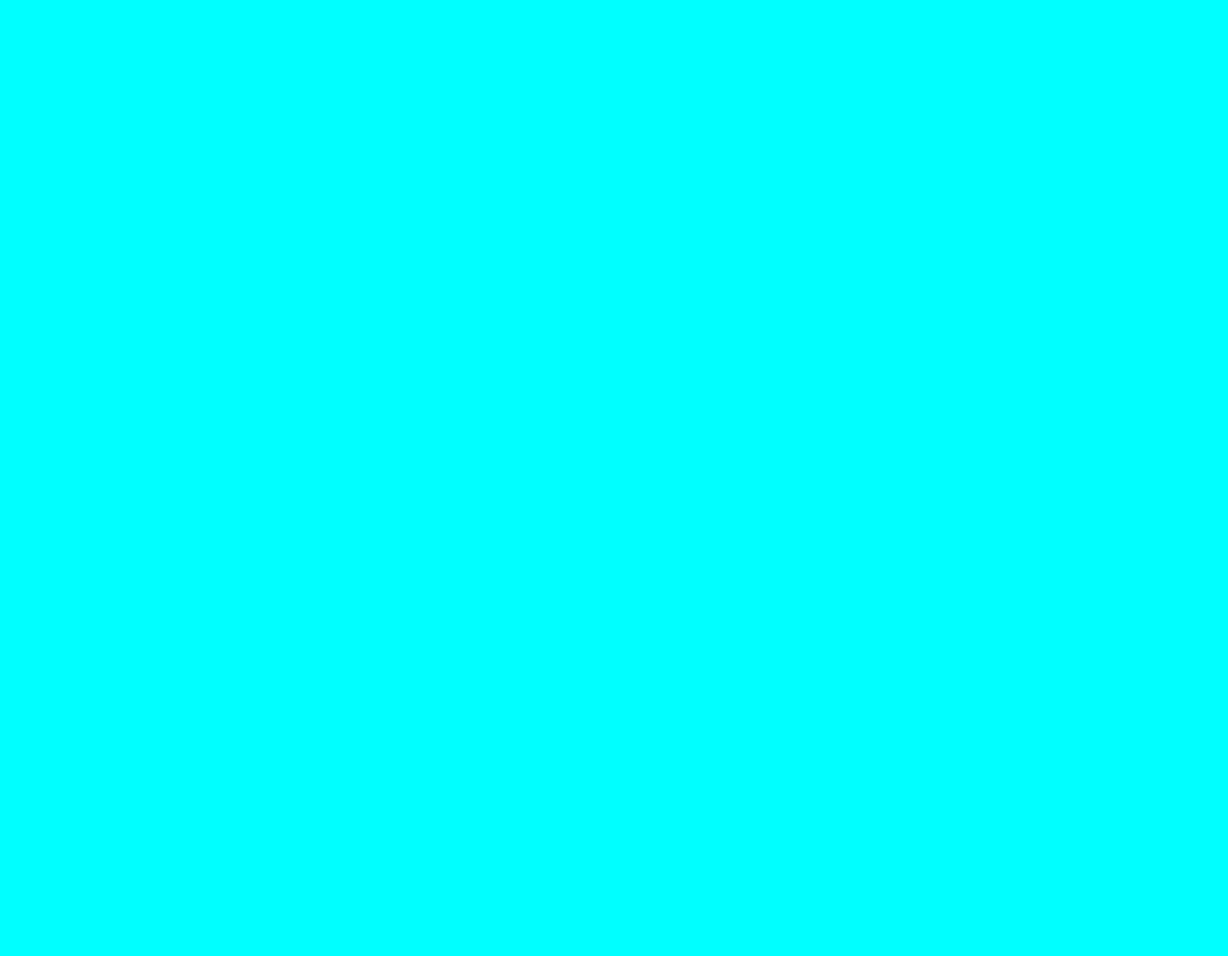
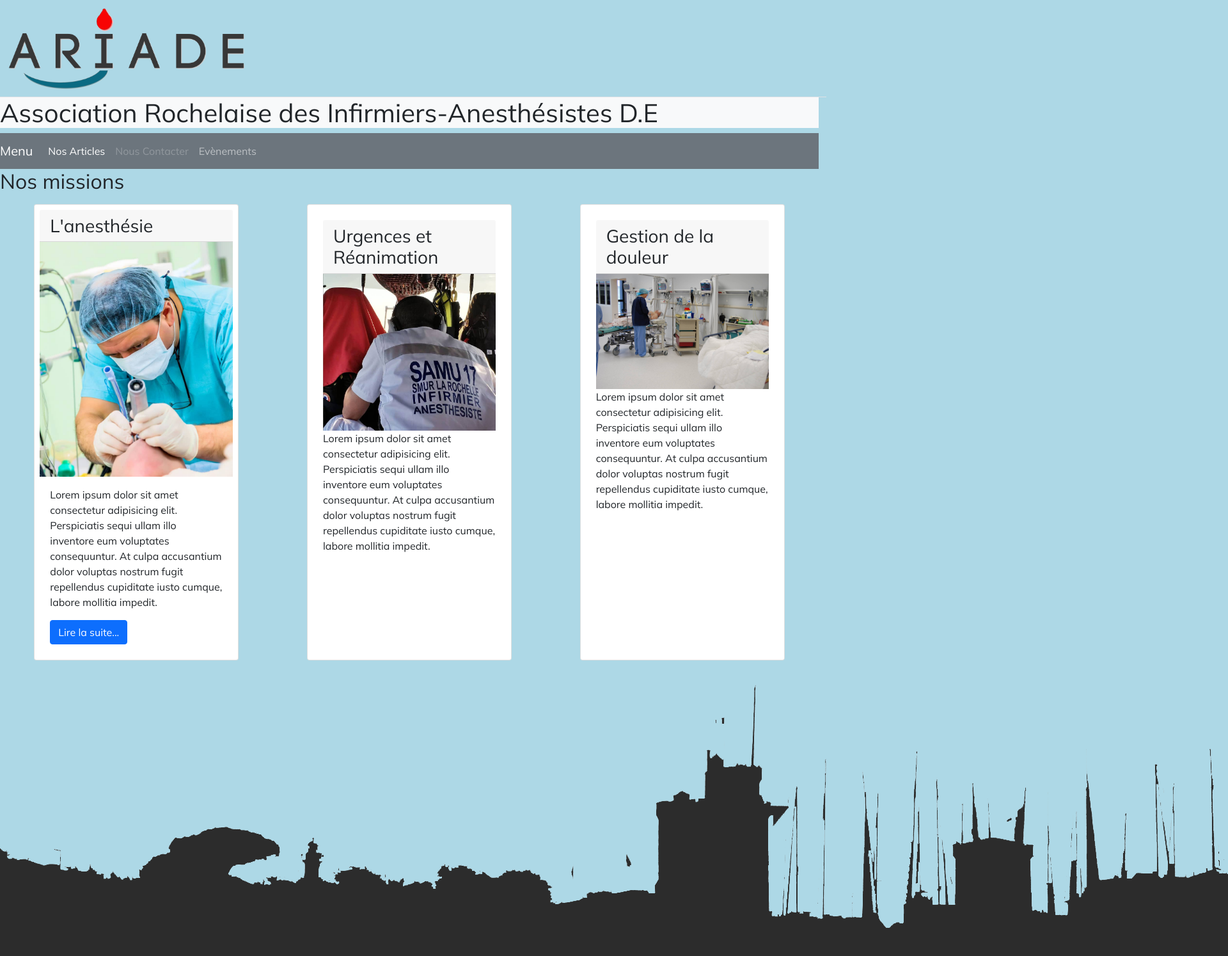
Before and after one commit to kevd3r/studi_evaluation_html, a website: page index.html in a window 1280 px wide. Shown: the top 1494 px of the page at 64% size, 1920 px wide, since content can reach past the window. Before the commit the page ends 800 px from the top, so only its background shows below. Drawn offline with nearby package versions, Linux system fonts and the light colour scheme.

Commit message:
add new responsive menu && 3 cards on main page

```diff
--- a/index.html
+++ b/index.html
@@ -4,14 +4,116 @@
   <meta charset="UTF-8">
   <meta http-equiv="X-UA-Compatible" content="IE=edge">
   <meta name="viewport" content="width=, initial-scale=1.0">
+  <link rel="stylesheet" href="node_modules/bootstrap/dist/css/bootstrap.css">
   <link rel="stylesheet" href="style/style.css">
-  <title>Document</title>
+  <title>Infirmiers-Anesthésistes La Rochelle</title>
 </head>
 <body>
+    <!--------------header with logo and trademark--------------->
+    <div class="container-fluid p-0">
+      <header class="row">
+        <div class="col-4">
+         <a href="index.html"><img src="assets/images/ariade_title_no_bg.png" alt="logo" id="logo"></a>
+        </div>
+        <div class="col col-8 justify-content-center align-self-center">
+
+        </div>
+        <span class="border-bottom"></span>
+      </header>
+      <div class="col-12 m-0 bg-light">
+        <h1 class="underTitle">Association Rochelaise des Infirmiers-Anesthésistes D.E</h1>
+      </div>
 
 
-  <script src="node_modules/@popperjs/dist/cjs/popper.js"></script>
-  <script src="node_modules/bootstrap/dist/js/bootstrap.js"></script>
-  <script src="scripts/script.js"></script>
+      <!-----------Navigation responsive menu---------------------------------------->
+      <nav class="navbar navbar-dark bg-secondary navbar-expand-lg">
+        <a href="#" class="navbar-brand">Menu</a>
+        <button
+          type="button"
+          class="navbar-toggler"
+          data-toggle="collapse"
+          data-target="#navbarNavDropDown"
+          aria-controls="navbarNavDropDown"
+          aria-expanded="false"
+          aria-label="Toggle navigation"
+        >
+          <svg xmlns="http://www.w3.org/2000/svg" width="16" height="16" fill="currentColor" class="bi bi-three-dots-vertical" viewBox="0 0 16 16">
+            <path d="M9.5 13a1.5 1.5 0 1 1-3 0 1.5 1.5 0 0 1 3 0zm0-5a1.5 1.5 0 1 1-3 0 1.5 1.5 0 0 1 3 0zm0-5a1.5 1.5 0 1 1-3 0 1.5 1.5 0 0 1 3 0z"/>
+          </svg>
+        </button>
+        <div class="collapse navbar-collapse" id="navbarNavDropDown">
+          <ul class="navbar-nav">
+            <li class="nav-item">
+              <a href="?Nos_Articles" class="nav-link active">Nos Articles</a>
+            </li>
+            <li class="nav-item">
+              <a href="?Contact_us" class="nav-link disabled">Nous Contacter</a>
+            </li>
+            <li class="nav-item">
+              <a href="evenements.html" class="nav-link">Evènements</a>
+            </li>
+          </ul>
+        </div>
+      </nav>
+     <!--------------front page's articles------------------------------------->
+
+     <section class="row cols-12 justify-content-around">
+      <h2 class="page_title">Nos missions</h2>
+      <div class="row row-cols-sm-1 row-cols-lg-4 justify-content-around">
+        <div class="card col-sm-4 col-md-3 m-2 p-2 l-2">
+          <h3 class="card-header justify-content-around">L'anesthésie</h3>
+            <img
+              src="assets/images/intubation.jpg"
+              class="card-image-top img-fluid rounded-lg"
+            alt="intubation"
+            />
+          <div class="card-body">
+            <p class="card-text">
+              Lorem ipsum dolor sit amet consectetur adipisicing elit.
+              Perspiciatis sequi ullam illo inventore eum voluptates
+              consequuntur. At culpa accusantium dolor voluptas nostrum fugit
+              repellendus cupiditate iusto cumque, labore mollitia impedit.
+            </p>
+          <a href="#" class="btn btn-primary">Lire la suite...</a>
+        </div>
+      </div>
+      <div class="card col-sm-4 col-md-3 m-2 p-2 l-2">
+        <div class="card-body">
+          <h3 class="card-header">Urgences et Réanimation</h3>
+          <img src="assets/images/smur.jpg" class="card-image-top img-fluid rounded-lg" alt="smur">
+          <p class="card-text">
+            Lorem ipsum dolor sit amet consectetur adipisicing elit.
+            Perspiciatis sequi ullam illo inventore eum voluptates
+            consequuntur. At culpa accusantium dolor voluptas nostrum fugit
+            repellendus cupiditate iusto cumque, labore mollitia impedit.
+          </p>
+        </div>
+      </div>
+      <div class="card col-sm-4 col-md-3 m-2 p-2">
+        <div class="card-body">
+          <h3 class="card-header">Gestion de la douleur</h3>
+          <img src="assets/images/salle-de-réveil.jpg"  class="card-image-top img-fluid rounded-lg"alt="salle de réveil">
+          <p class="card-text">
+            Lorem ipsum dolor sit amet consectetur adipisicing elit.
+            Perspiciatis sequi ullam illo inventore eum voluptates
+            consequuntur. At culpa accusantium dolor voluptas nostrum fugit
+            repellendus cupiditate iusto cumque, labore mollitia impedit.
+          </p>
+        </div>
+      </div>
+    </div>
+  </div>
+  <!------------------------ footer with La Rochelle Skyline's photo------------------------------->
+  <footer class="row">
+    <div class="col-12">
+      <img src="assets/images/La_Rochelle_Skyline.png" alt="La Rochelle Two Towers">
+
+    </div>
+
+  </footer>
+  <script src="/node_modules/jquery/dist/jquery.min.js"></script>
+  <script src="/node_modules/@popperjs/core/dist/umd/popper.js"></script>
+  <script src="/node_modules/bootstrap/dist/js/bootstrap.min.js"></script>
+  <script src="/scripts/script.js"></script>
 </body>
 </html>
--- a/package.json
+++ b/package.json
@@ -10,6 +10,8 @@
   "author": "",
   "license": "ISC",
   "devDependencies": {
-    "bootstrap": "^5.1.3"
+    "bootstrap": "^5.1.3",
+    "jquery": "^3.6.0",
+    "popper.js":"^2.11.0"
   }
 }
--- a/style/style.scss
+++ b/style/style.scss
@@ -2,8 +2,14 @@
 
 *{
   font-family: 'Mulish', sans-serif;
+  box-sizing: border-box;
 }
 
 body{
-  background-color: aqua;
+  background-color:lightblue;
+
 }
+
+#logo{
+  width: 100%;
+}
```
Also changed, not shown: assets/images/intubation.jpg (added), assets/images/salle-de-réveil.jpg (added), assets/images/smur.jpg (added), style/style.css, 3 other files.
